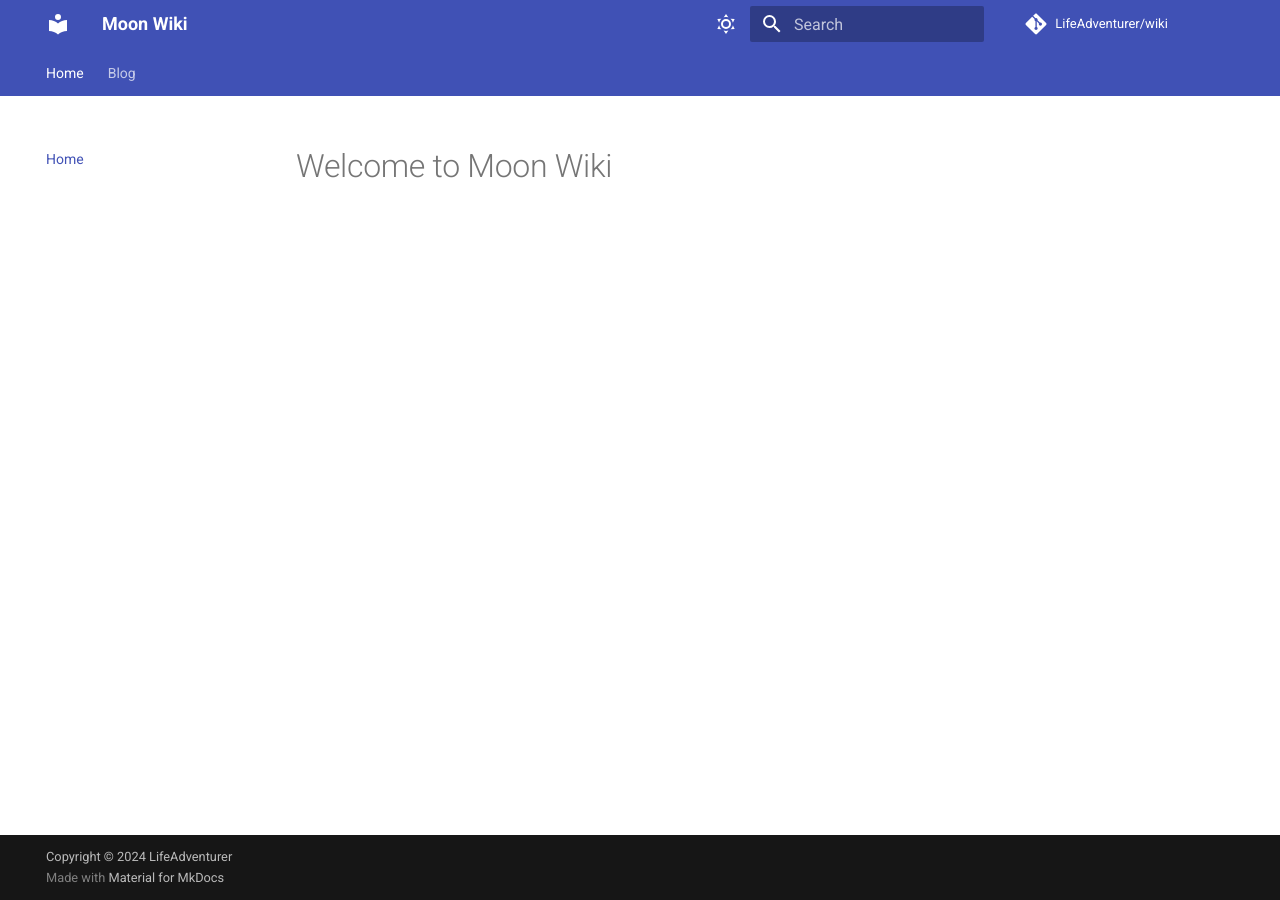
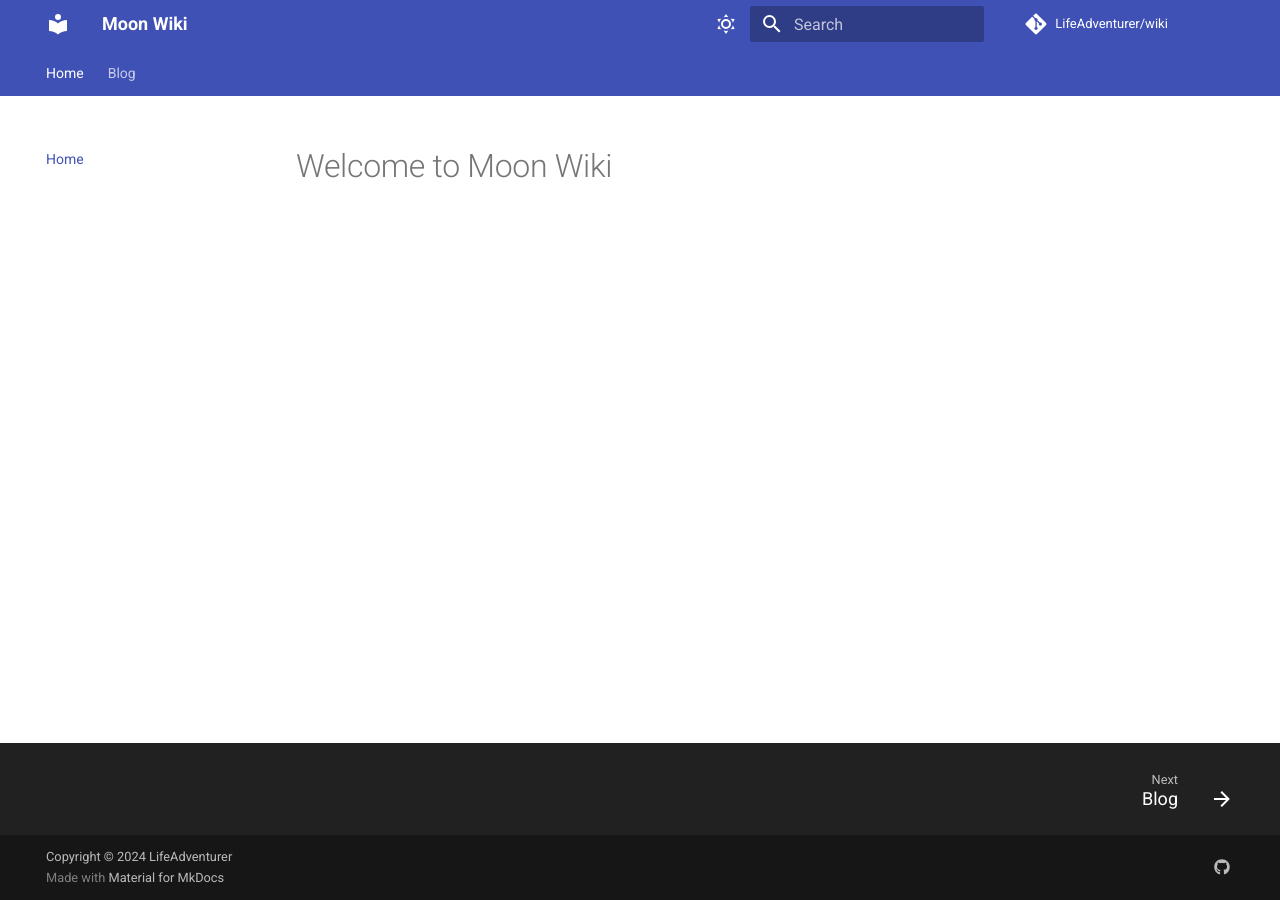
Before and after one commit to LifeAdventurer/wiki, an MkDocs documentation site: the page built from docs/index.md, in a window 1280 px wide. Built offline with MkDocs 1.6.1 and Material for MkDocs 9.7.7, drawn with Linux system fonts in a browser that asks for light colours; comment, search, counter and statistics services are not loaded.

Commit message:
add social links in the footer

```diff
--- a/mkdocs.yml
+++ b/mkdocs.yml
@@ -30,12 +30,18 @@ theme:
         icon: material/weather-night
         name: Switch to light mode
   features:
+    - navigation.expand
+    - navigation.footer
+    - navigation.sections
     - navigation.tabs
-    - navigation.sections
-    - navigation.expand
-    - toc.follow
     - search.suggest
     - search.highlight
     - search.share
+    - toc.follow
+
+extra:
+  social:
+    - icon: fontawesome/brands/github
+      link: https://github.com/LifeAdventurer
 
 copyright: Copyright &copy; 2024 LifeAdventurer
```
